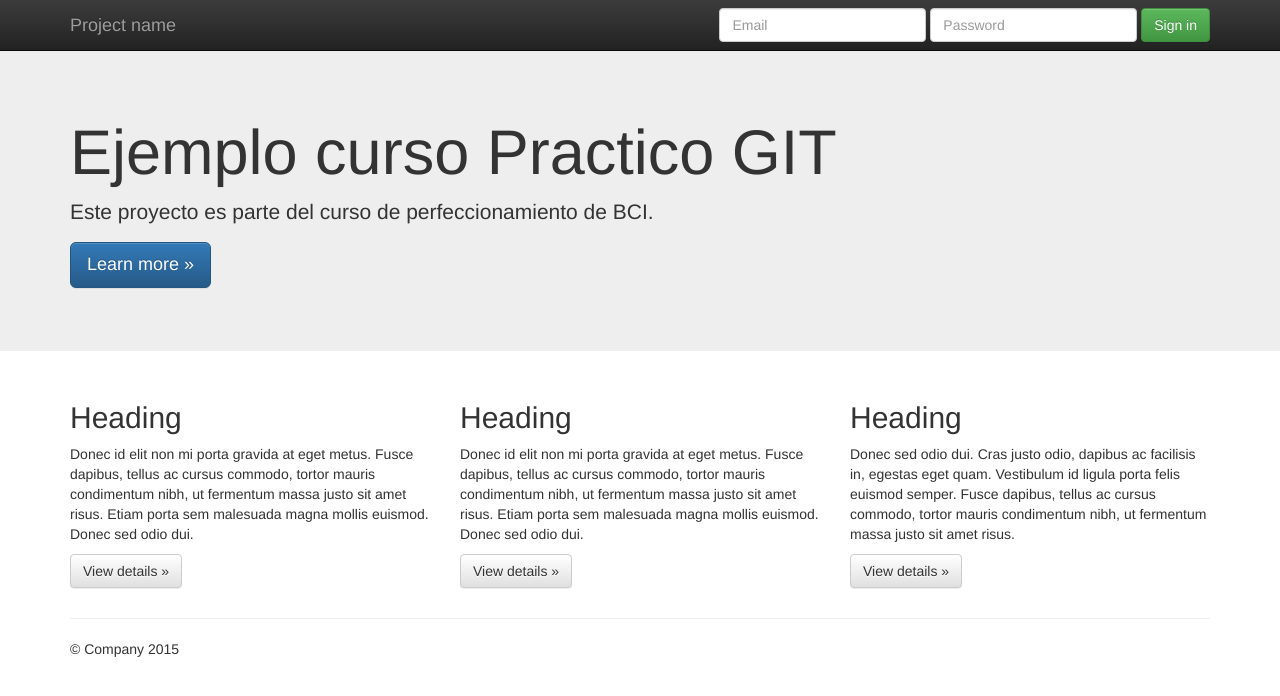
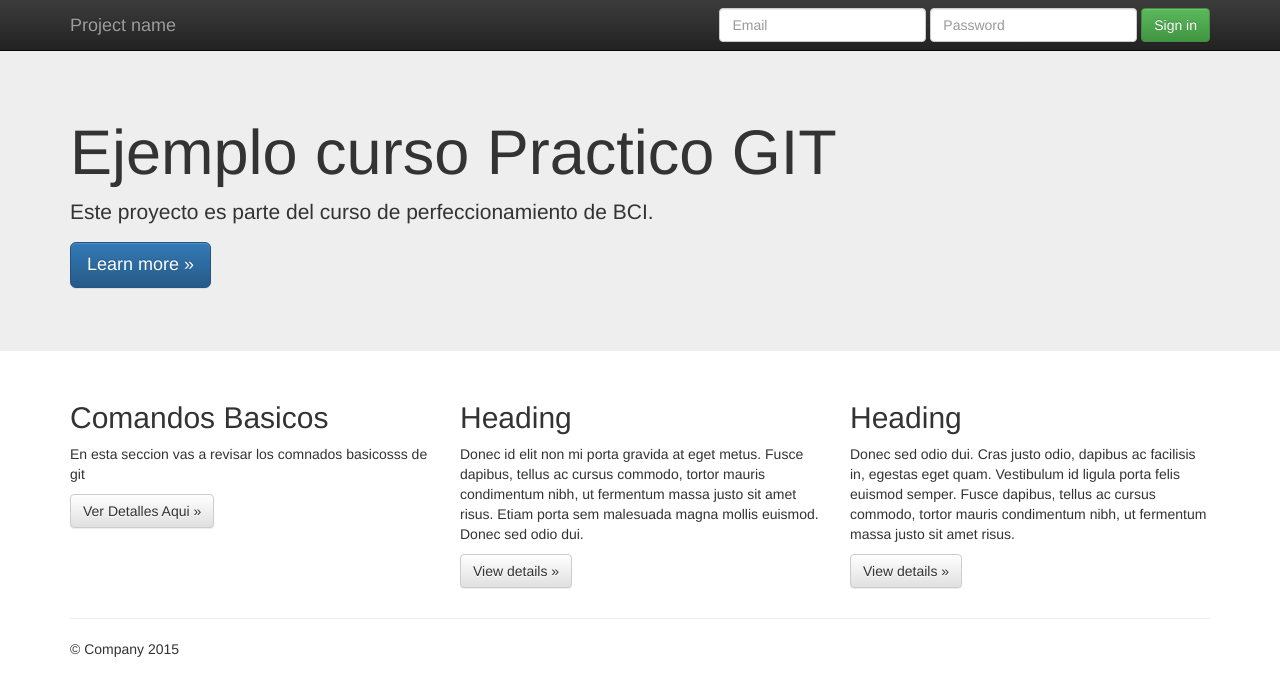
Before and after one commit to claudiaarancibia/CursoGitBCI, a plain HTML site: page index.html in a window 1280 px wide. Drawn offline with nearby package versions, Linux system fonts and the light colour scheme.

Commit message:
Se vuelve a actualizar el archivo index.html

```diff
--- a/index.html
+++ b/index.html
@@ -65,9 +65,9 @@
       <!-- Example row of columns -->
       <div class="row">
         <div class="col-md-4">
-          <h2>Heading</h2>
-          <p>Donec id elit non mi porta gravida at eget metus. Fusce dapibus, tellus ac cursus commodo, tortor mauris condimentum nibh, ut fermentum massa justo sit amet risus. Etiam porta sem malesuada magna mollis euismod. Donec sed odio dui. </p>
-          <p><a class="btn btn-default" href="#" role="button">View details &raquo;</a></p>
+          <h2>Comandos Basicos</h2>
+          <p>En esta seccion vas a revisar los comnados basicosss de git </p>
+          <p><a class="btn btn-default" href="#" role="button">Ver Detalles Aqui &raquo;</a></p>
         </div>
         <div class="col-md-4">
           <h2>Heading</h2>
```
